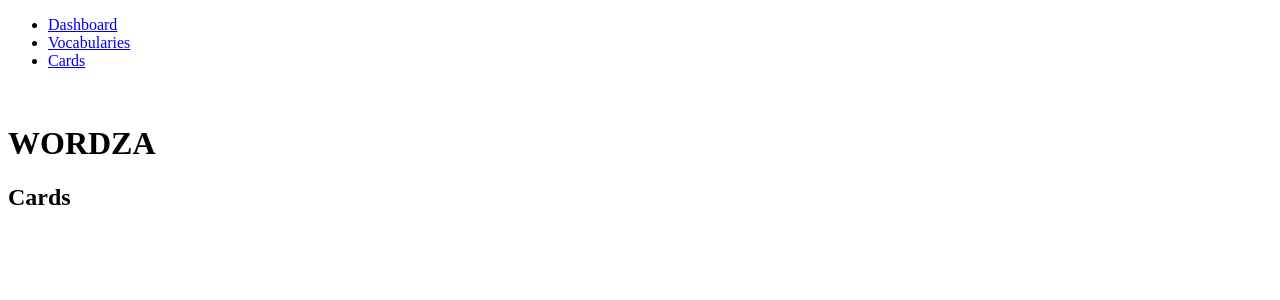
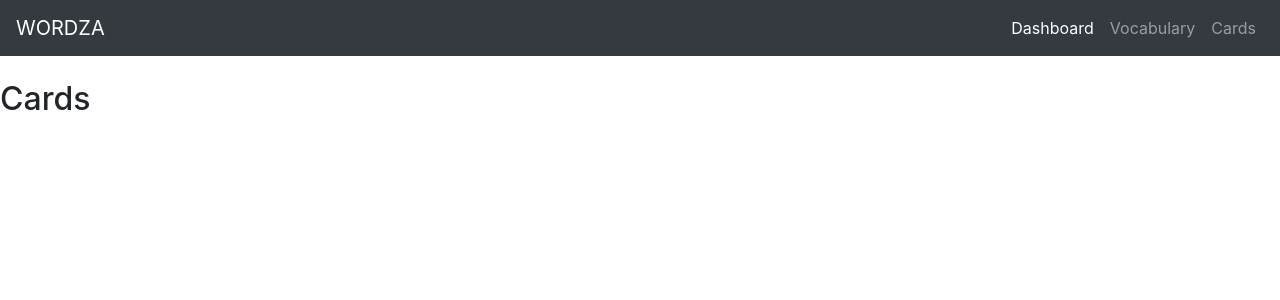
Before and after one commit to asopi/wordza, a Django app: page /cards/ in a window 1280 px wide. Shown: the top 300 px of the page. Run offline with Django 3.2, Linux system fonts and the light colour scheme.

Commit message:
imported bootsrap and styled navigation

```diff
--- a/templates/base.html
+++ b/templates/base.html
@@ -2,12 +2,17 @@
 <html>
     <head>
         <title>WORDZA</title>
+        <meta charset="utf-8">
+        <meta name="viewport" content="width=device-width, initial-scale=1, shrink-to-fit=no">
+        <link rel="stylesheet" href="https://cdn.jsdelivr.net/npm/bootstrap@4.5.3/dist/css/bootstrap.min.css" integrity="sha384-TX8t27EcRE3e/ihU7zmQxVncDAy5uIKz4rEkgIXeMed4M0jlfIDPvg6uqKI2xXr2" crossorigin="anonymous">
     </head>
     <body>
         {% include 'navigation_bar.html' %}
         <br>
-        <h1>WORDZA</h1>
+
         {% block content%}
         {% endblock %}
+        <script src="https://code.jquery.com/jquery-3.5.1.slim.min.js" integrity="sha384-DfXdz2htPH0lsSSs5nCTpuj/zy4C+OGpamoFVy38MVBnE+IbbVYUew+OrCXaRkfj" crossorigin="anonymous"></script>
+        <script src="https://cdn.jsdelivr.net/npm/bootstrap@4.5.3/dist/js/bootstrap.bundle.min.js" integrity="sha384-ho+j7jyWK8fNQe+A12Hb8AhRq26LrZ/JpcUGGOn+Y7RsweNrtN/tE3MoK7ZeZDyx" crossorigin="anonymous"></script>
     </body>
 </html>
--- a/templates/navigation_bar.html
+++ b/templates/navigation_bar.html
@@ -1,7 +1,19 @@
-<nav>
-    <ul>
-        <li><a href="{% url 'dashboard:index' %}">Dashboard</a></li>
-        <li><a href="{% url 'vocabularies:index' %}">Vocabularies</a></li>
-        <li><a href="{% url 'cards:index' %}">Cards</a></li>
-    </ul>
-</nav>
+<nav class="navbar navbar-expand-lg navbar-dark bg-dark">
+    <a class="navbar-brand" href="#">WORDZA</a>
+    <button class="navbar-toggler" type="button" data-toggle="collapse" data-target="#navbarToggler" aria-controls="navbarToggler" aria-expanded="false" aria-label="Toggle navigation">
+      <span class="navbar-toggler-icon"></span>
+    </button>
+    <div class="collapse navbar-collapse justify-content-end" id="navbarToggler">
+      <ul class="navbar-nav">
+        <li class="nav-item">
+            <a class="nav-link active" href="{% url 'dashboard:index' %}">Dashboard</a>
+          </li>
+          <li class="nav-item">
+            <a class="nav-link" href="{% url 'vocabularies:index' %}">Vocabulary</a>
+          </li>
+          <li class="nav-item">
+            <a class="nav-link" href="{% url 'cards:index' %}">Cards</a>
+          </li>
+      </ul>
+    </div>
+  </nav>
```
